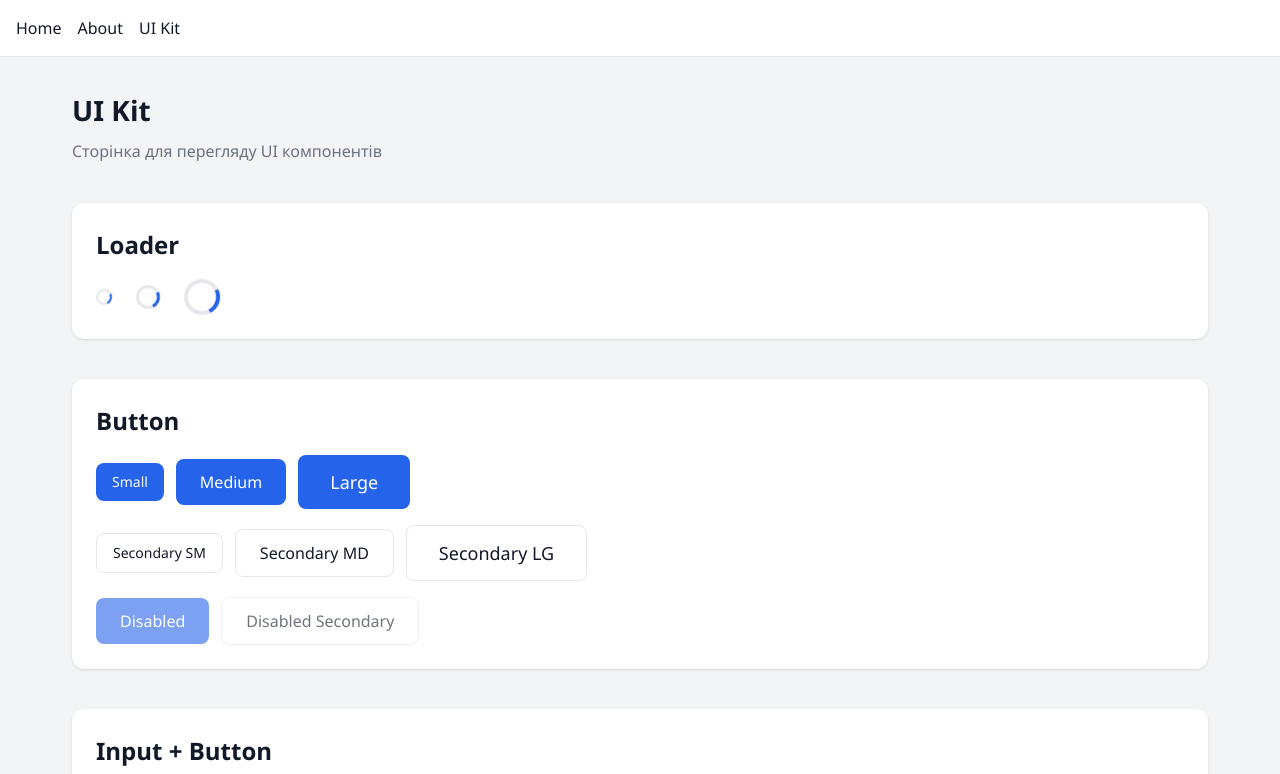
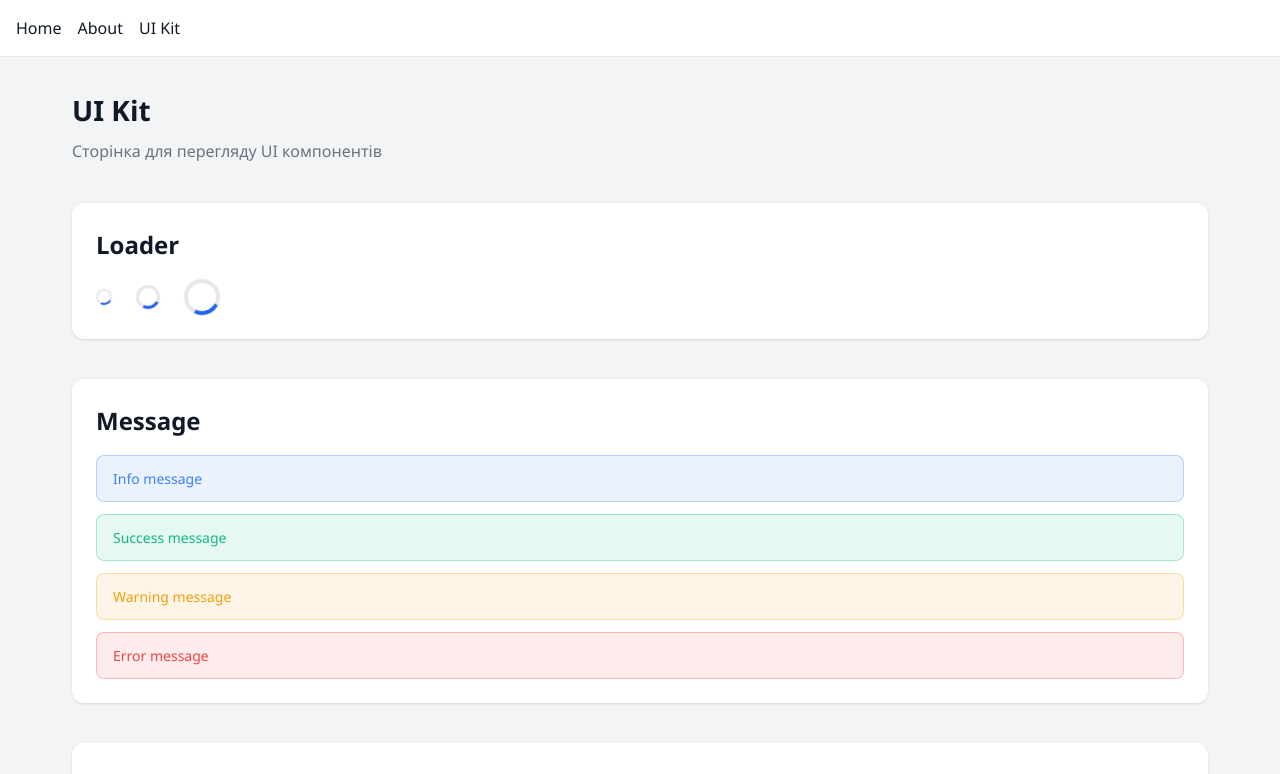
Before and after one commit to webfsi/TestOtpuskUA, a React (Vite) app: page /ui-kit in a window 1280 px wide. Shown: the top 774 px of the page. Built offline with nearby package versions, Linux system fonts and the light colour scheme.

Commit message:
feat: add Message

```diff
--- a/src/components/ui/Loader/Loader.scss
+++ b/src/components/ui/Loader/Loader.scss
@@ -1,4 +1,4 @@
-@import "../../../styles/variables.scss";
+@use "../../../styles/variables.scss" as *;
 
 .loader {
   display: flex;
--- /dev/null
+++ b/src/components/ui/Message/Message.scss
@@ -0,0 +1,32 @@
+@use "../../../styles/variables.scss" as *;
+
+.message {
+  padding: $spacing-12 $spacing-16;
+  border-radius: $border-radius-base;
+  font-size: $font-size-sm;
+  line-height: $line-height-normal;
+
+  &--info {
+    background-color: rgba($color-info, 0.1);
+    color: $color-info;
+    border: 1px solid rgba($color-info, 0.3);
+  }
+
+  &--error {
+    background-color: rgba($color-error, 0.1);
+    color: $color-error;
+    border: 1px solid rgba($color-error, 0.3);
+  }
+
+  &--warning {
+    background-color: rgba($color-warning, 0.1);
+    color: $color-warning;
+    border: 1px solid rgba($color-warning, 0.3);
+  }
+
+  &--success {
+    background-color: rgba($color-success, 0.1);
+    color: $color-success;
+    border: 1px solid rgba($color-success, 0.3);
+  }
+}
--- /dev/null
+++ b/src/components/ui/Message/Message.tsx
@@ -0,0 +1,20 @@
+import { FC, ReactNode } from "react";
+import "./Message.scss";
+
+interface MessageProps {
+  variant?: "error" | "info" | "warning" | "success";
+  children: ReactNode;
+  className?: string;
+}
+
+export const Message: FC<MessageProps> = ({
+  variant = "info",
+  children,
+  className,
+}) => {
+  return (
+    <div className={`message message--${variant} ${className || ""}`}>
+      {children}
+    </div>
+  );
+};
--- /dev/null
+++ b/src/components/ui/Message/index.ts
@@ -0,0 +1 @@
+export { Message } from "./Message";
--- a/src/pages/UIKit/UIKit.scss
+++ b/src/pages/UIKit/UIKit.scss
@@ -47,6 +47,12 @@
     display: flex;
     align-items: center;
     gap: $spacing-24;
+  }
+
+  &__messages {
+    display: flex;
+    flex-direction: column;
+    gap: $spacing-12;
   }
 
   &__buttons {
--- a/src/pages/UIKit/UIKit.tsx
+++ b/src/pages/UIKit/UIKit.tsx
@@ -3,6 +3,7 @@ import { Input } from "../../components/ui/Input";
 import { Button } from "../../components/ui/Button";
 import { Dropdown, DropdownItem } from "../../components/ui/Dropdown";
 import { Loader } from "../../components/ui/Loader";
+import { Message } from "../../components/ui/Message";
 import "./UIKit.scss";
 import { mockCountries } from "../../mocks";
 
@@ -34,6 +35,16 @@ function UIKit() {
           <Loader size="sm" />
           <Loader size="md" />
           <Loader size="lg" />
+        </div>
+      </section>
+
+      <section className="ui-kit__section">
+        <h2>Message</h2>
+        <div className="ui-kit__messages">
+          <Message variant="info">Info message</Message>
+          <Message variant="success">Success message</Message>
+          <Message variant="warning">Warning message</Message>
+          <Message variant="error">Error message</Message>
         </div>
       </section>
 
```
